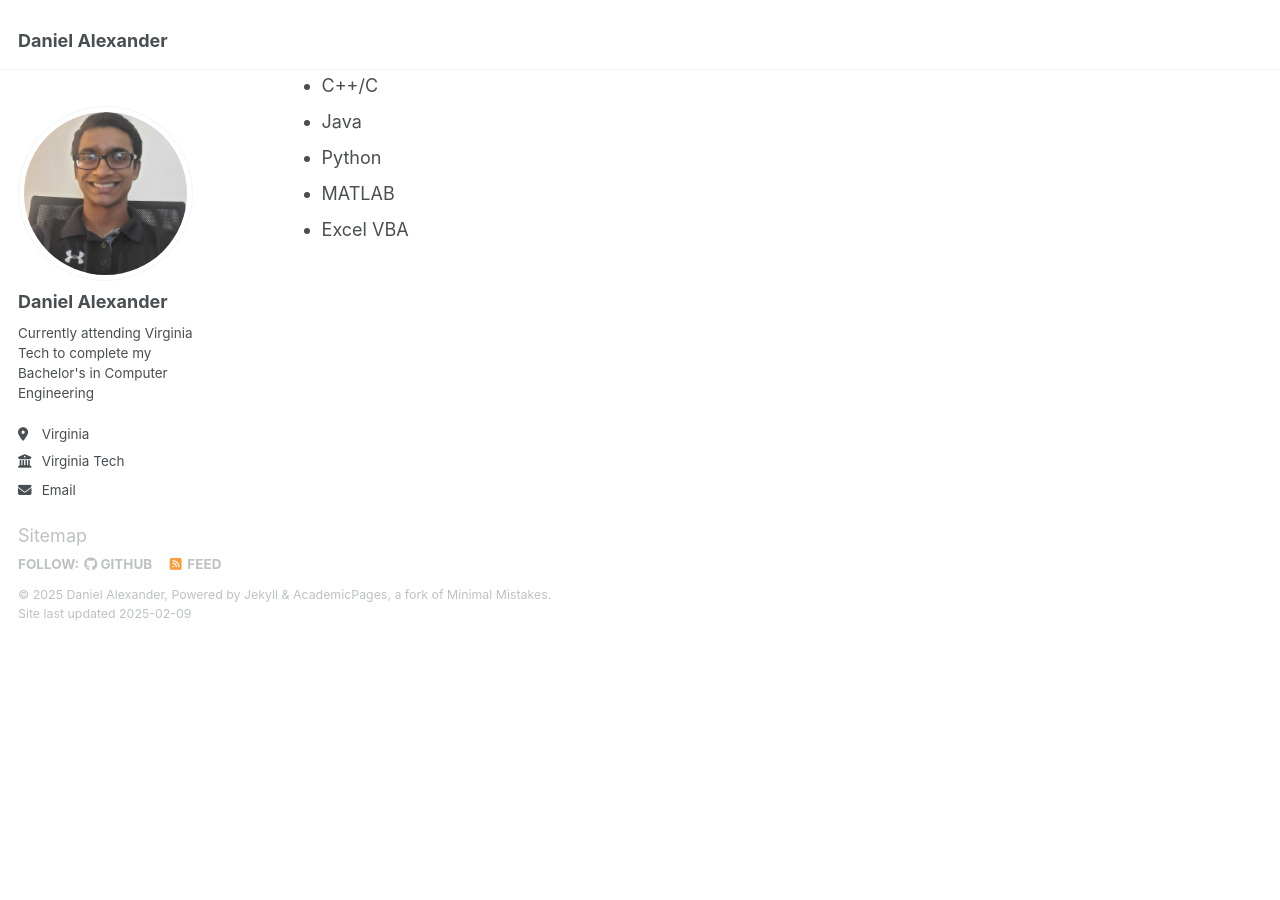
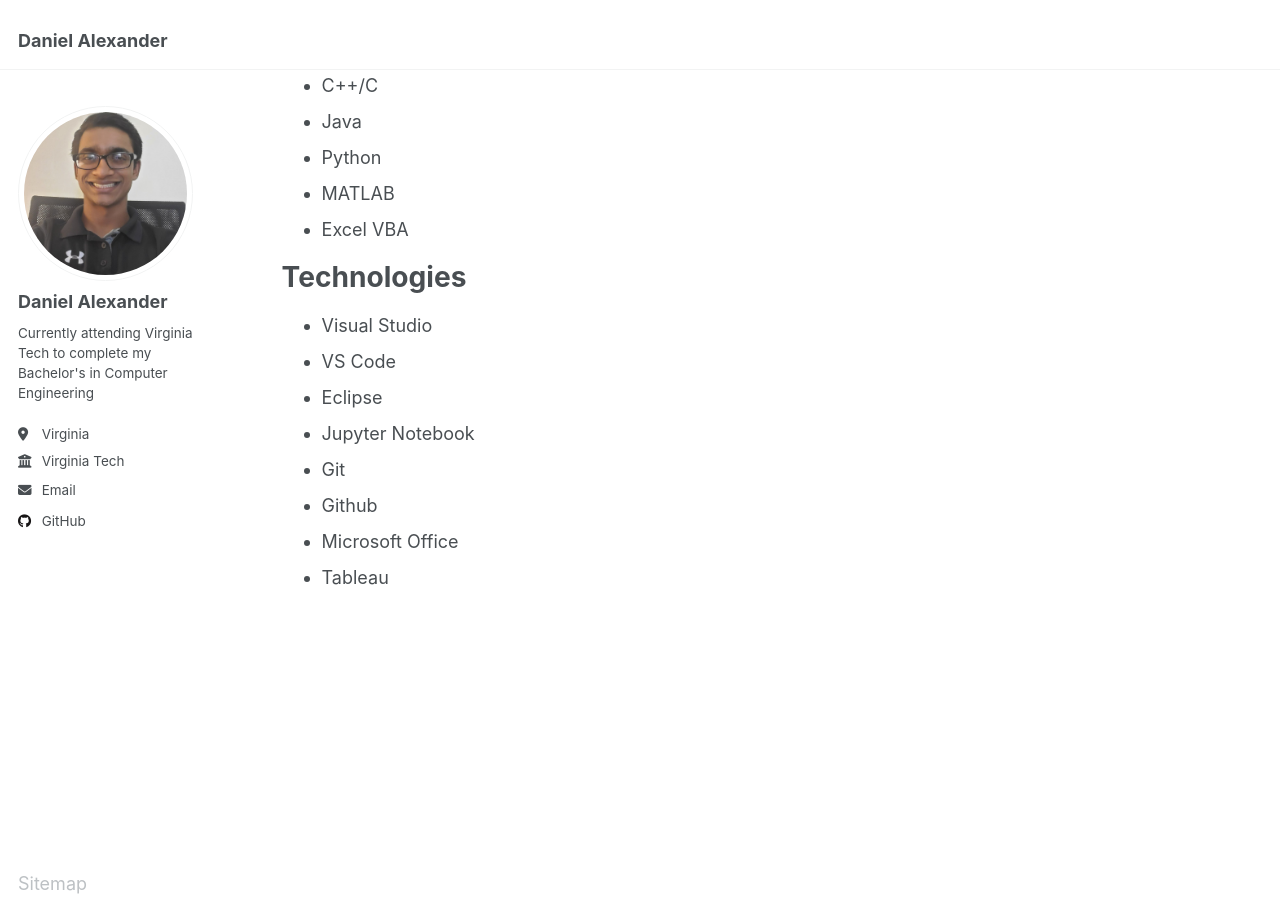
Before and after one commit to DanieAlexander/DanieAlexander.github.io, a Jekyll site: the page built from _pages/about.md, in a window 1280 px wide and 900 px high, scrolled down 1006 px. Built offline with Jekyll 4.4.1, drawn with Linux system fonts in a browser that asks for light colours; before the commit the page ends 1647 px from its top, so only the background shows below that.

Commit message:
updated cv

```diff
--- a/_pages/about.md
+++ b/_pages/about.md
@@ -39,3 +39,14 @@ Skills
 * Python
 * MATLAB
 * Excel VBA
+
+Technologies
+=======
+* Visual Studio
+* VS Code
+* Eclipse
+* Jupyter Notebook
+* Git
+* Github
+* Microsoft Office
+* Tableau
```
